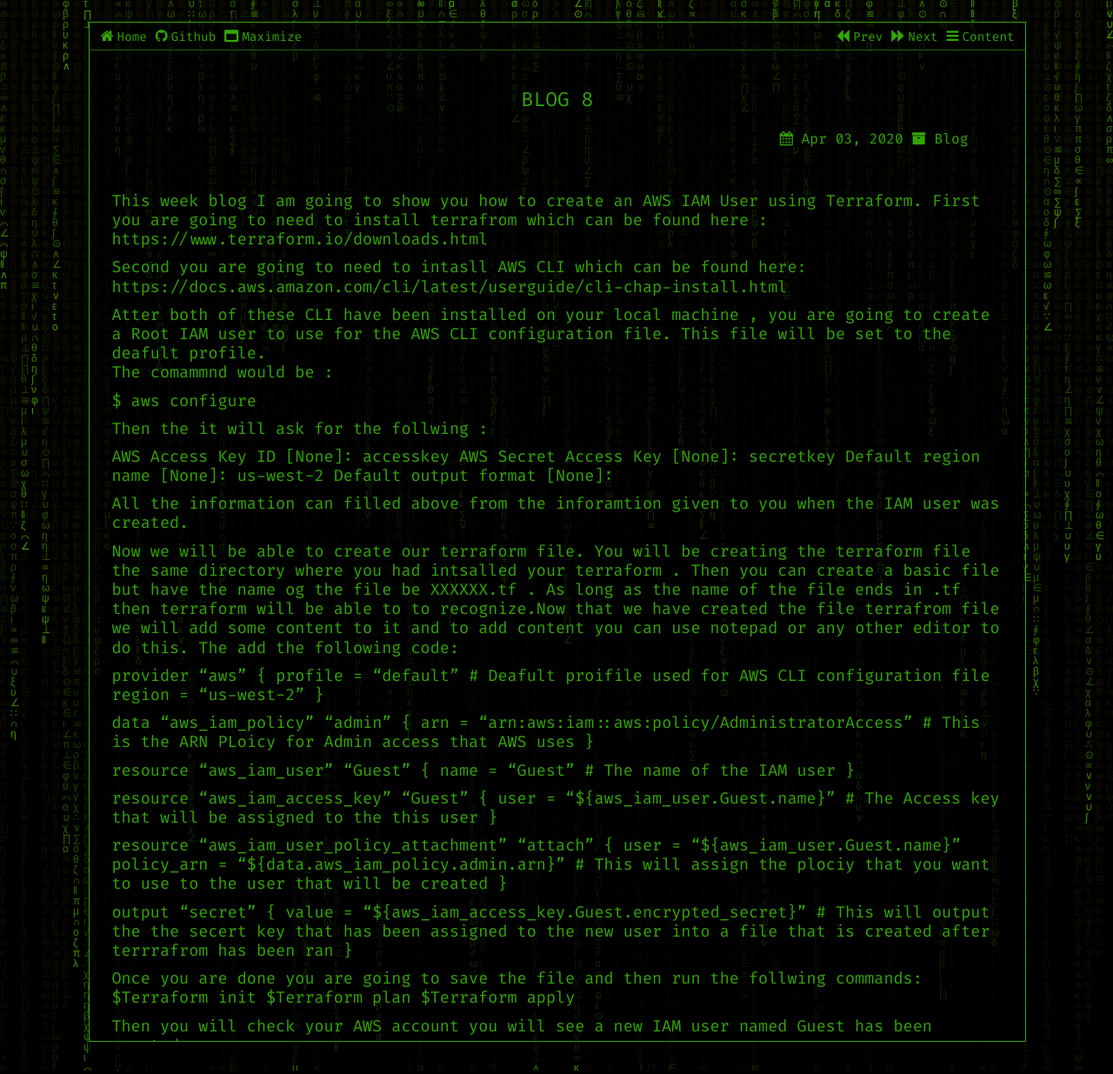
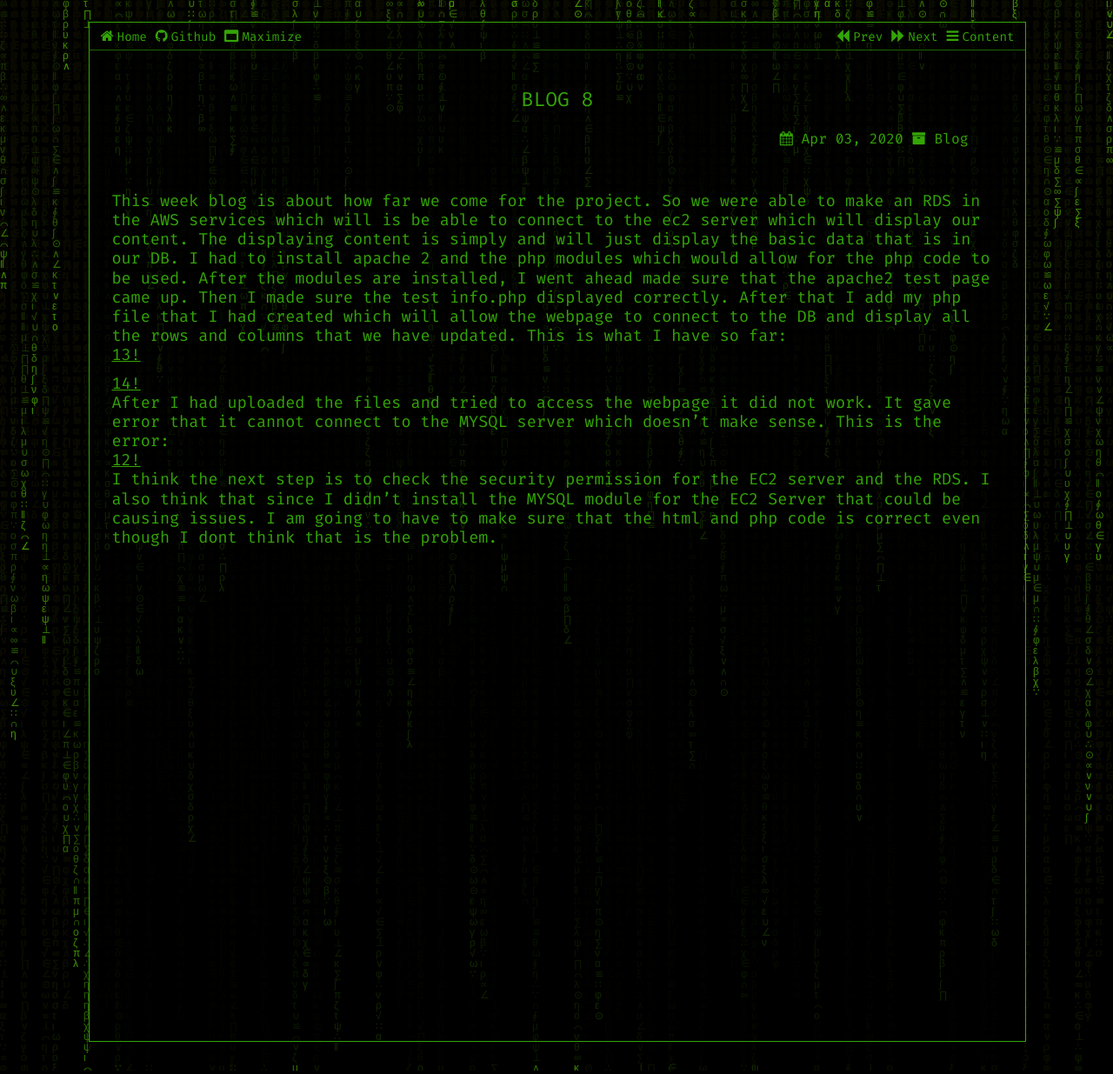
Before and after one commit to dsr88068/dsr88068.github.io, a Jekyll site: the page built from _posts/2020-04-03-Blog-8.md, in a window 1280 px wide. Shown: the whole page at 87% size. Built offline with Jekyll 4.4.1, drawn with Linux system fonts in a browser that asks for light colours.

Commit message:
Update 2020-04-03-Blog-8.md

```diff
--- a/_posts/2020-04-03-Blog-8.md
+++ b/_posts/2020-04-03-Blog-8.md
@@ -5,58 +5,15 @@ category: Blog
 toc_level: 1
 date: 2020-04-03
 ---
-This week blog I am going to show you how to create an AWS IAM User using Terraform.
-First you are going to need to  install terrafrom  which can be found here : https://www.terraform.io/downloads.html
+This week blog is about how far we come for the project. So we were able to make an RDS in the AWS services which will is be able to connect to the ec2 server which will display our content. The displaying content is simply and will just display the basic data that is in our DB. I had to install apache 2 and the php modules which would allow for the php code to be used. After the modules are installed, I went ahead made sure that the apache2 test page came up. Then I made sure the test info.php displayed correctly. After that I add my php file that I had created which will allow the webpage to connect to the DB and display all the rows and columns that we have updated. This is what I have so far:
+<br/>
+[13!](/assets/img/13.jpg)
 
-Second you are going to need to intasll AWS  CLI which can be found here: https://docs.aws.amazon.com/cli/latest/userguide/cli-chap-install.html
-
-Atter both of these CLI have been installed on your local machine , you are going to create a Root IAM user to use for the AWS CLI configuration file. This file will be set to the deafult profile.
- The comammnd would be :
-
- $ aws configure
-
- Then the it will ask for the follwing :
-
-AWS Access Key ID [None]: accesskey
-AWS Secret Access Key [None]: secretkey
-Default region name [None]: us-west-2
-Default output format [None]:
-
- All the information can filled above from the inforamtion given to you when the IAM user was created.
-
-Now we will be able to create our terraform file. You will be creating the terraform file  the same directory where you had intsalled your terraform . Then you can create a basic file but have the name og the file be XXXXXX.tf  . As long as the name of the file ends in .tf then terraform will be able to to recognize.Now that we have created the file terrafrom file  we will add some content to it and to add content you can use notepad or any other editor to do this. The add the following code:
-
-provider "aws" {
-  profile = "default" # Deafult proifile used for AWS CLI configuration file
-  region     = "us-west-2"
-}
-
-data "aws_iam_policy" "admin" {
-arn = "arn:aws:iam::aws:policy/AdministratorAccess" #  This is the ARN PLoicy for Admin access that AWS uses
-}
-
-
-resource "aws_iam_user" "Guest" {
-  name = "Guest"  # The name of the IAM user
-}
-
-resource "aws_iam_access_key" "Guest" {
-  user    = "${aws_iam_user.Guest.name}" # The Access key that will be assigned to the this user
-}
-
-
-resource "aws_iam_user_policy_attachment" "attach" {
-  user       = "${aws_iam_user.Guest.name}"
-  policy_arn = "${data.aws_iam_policy.admin.arn}"  # This will assign the plociy that you  want to use to the user that will be created
-}
-
-output "secret" {
-  value = "${aws_iam_access_key.Guest.encrypted_secret}"  # This will output the the secert key that has been assigned to the new user into a file that is created  after terrrafrom has been ran
-}
-
-Once you are done you are going to save the file and then  run the follwing commands:
-$Terraform init
-$Terraform plan
-$Terraform apply
-
-Then you will check your AWS account you will see a new IAM user named Guest has been created.
+[14!](/assets/img/14.jpg)
+<br/>
+After I had uploaded the files and tried to access the webpage it did not work. It gave error that it cannot connect to the MYSQL server which doesn’t make sense.
+This is the error:
+<br/>
+[12!](/assets/img/12.jpg)
+<br/>
+I think the next step is to check the security permission for the EC2 server and the RDS. I also think that since I didn’t install the MYSQL module for the EC2 Server that could be causing issues. I am going to have to make sure that the html and php code is correct even though I dont think that is the problem.
```
